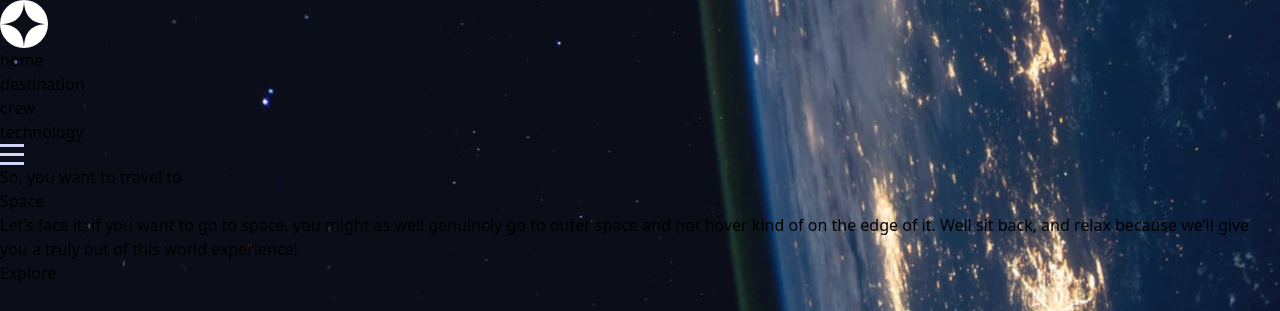
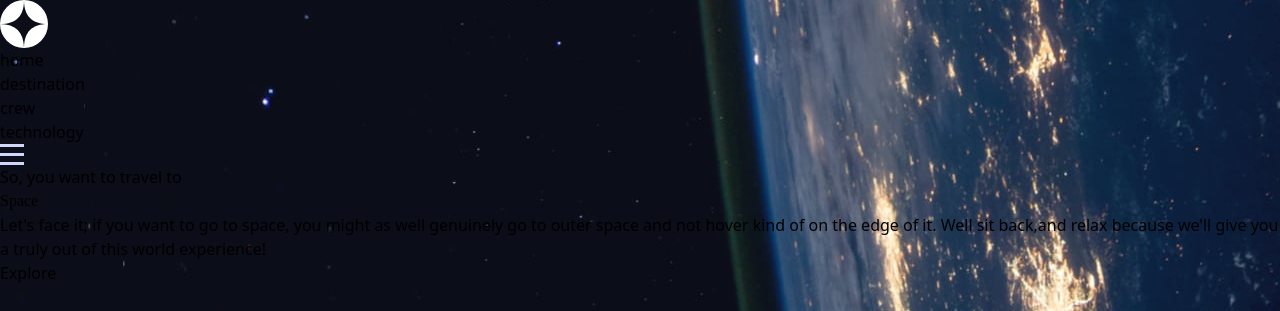
Before and after one commit to matthewkuria/space-tourism-website, a React (Vite) app: page / in a window 1280 px wide. Shown: the top 311 px of the page. Built offline with nearby package versions, Linux system fonts and the light colour scheme.

Commit message:
Escape the apostrophe using @#39;

```diff
--- a/index.html
+++ b/index.html
@@ -3,6 +3,7 @@
   <head>
     <meta charset="UTF-8" />
     <link rel="icon" type="image/svg+xml" href="/rocket.png" />
+    <link rel="stylesheet" href="./src/index.css">
     <meta name="viewport" content="width=device-width, initial-scale=1.0" />
     <title>Matt-Space Tourism Website</title>
   </head>
--- a/src/App.jsx
+++ b/src/App.jsx
@@ -1,12 +1,10 @@
 import { Outlet } from "react-router-dom";
-import Hero from "./components/Hero";
 import NavBar from "./components/Navbar";
 
 export default function App() {
   return (
-    <main className="HOME h-full relative">
+    <main className="HOME relative">
       <NavBar />
-      {/* <Hero /> */}
       <Outlet />
     </main>
   )
--- a/src/components/Hero.jsx
+++ b/src/components/Hero.jsx
@@ -5,11 +5,13 @@ const Hero = () => {
                 <p className=" uppercase font-thin">
                     So, you want to travel to
                 </p>
-                <p className="text-7xl uppercase my-6">
+                <h1 className="text-8xl uppercase my-6">
                     Space
-                </p>
+                </h1>
                 <p className="">
-                     Let’s face it; if you want to go to space, you might as well genuinely go to outer space and not hover kind of on the edge of it. Well sit back, and relax because we’ll give you a truly out of this world experience!
+                    Let&#39;s face it; if you want to go to space,
+                    you might as well genuinely go to outer space and not hover kind of on the edge of it.
+                    Well sit back,and relax because we&#39;ll give you a truly out of this world experience!
                 </p>
             </div>
             <div className=" w-1/2 md:pl-80">
--- a/src/index.css
+++ b/src/index.css
@@ -2,7 +2,14 @@
 @tailwind components;
 @tailwind utilities;
 
-body{
+@import url('https://fonts.googleapis.com/css2?family=Benne&display=swap');
+
+h1{
+     font-family: 'Benne';
+}
+
+body {
+      top: 0;
      height: 100vh;
      width: 100vw;
      background: url("./assets/home/background-home-desktop.jpg") center center;
```
